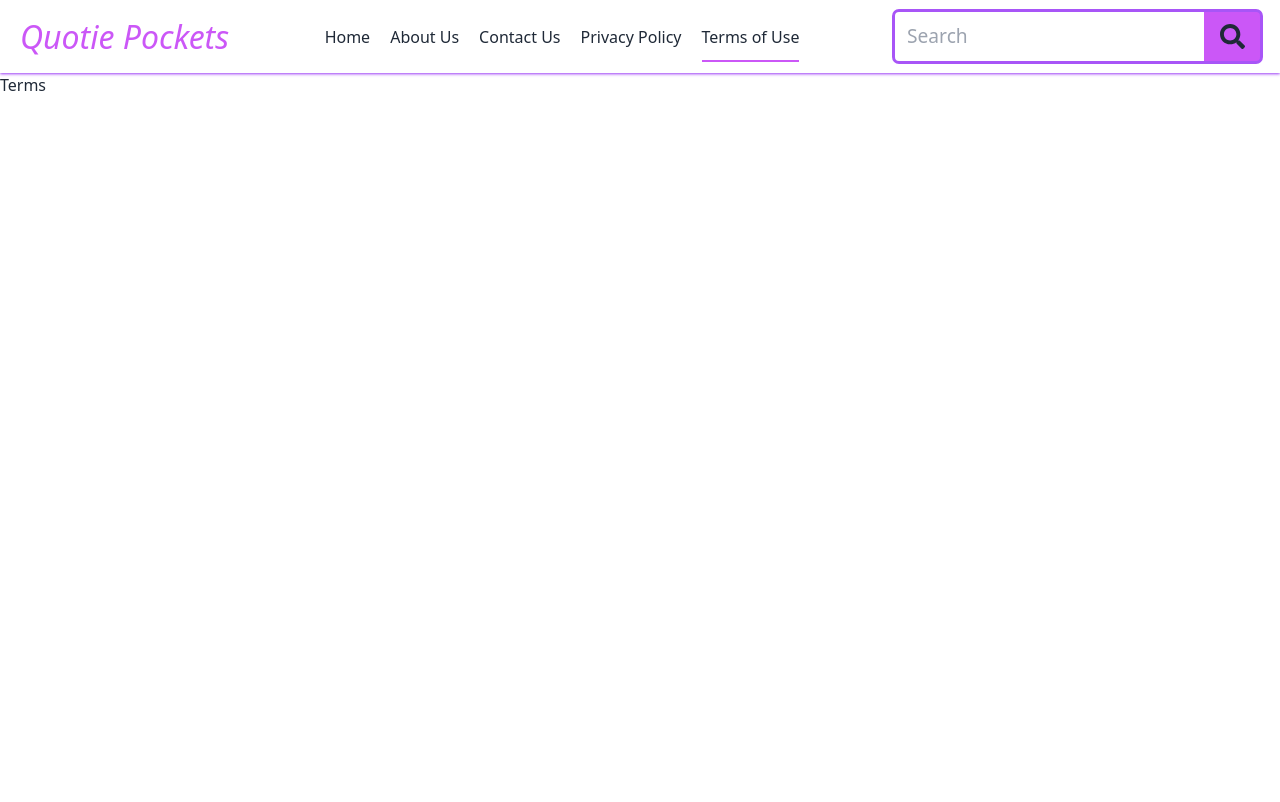
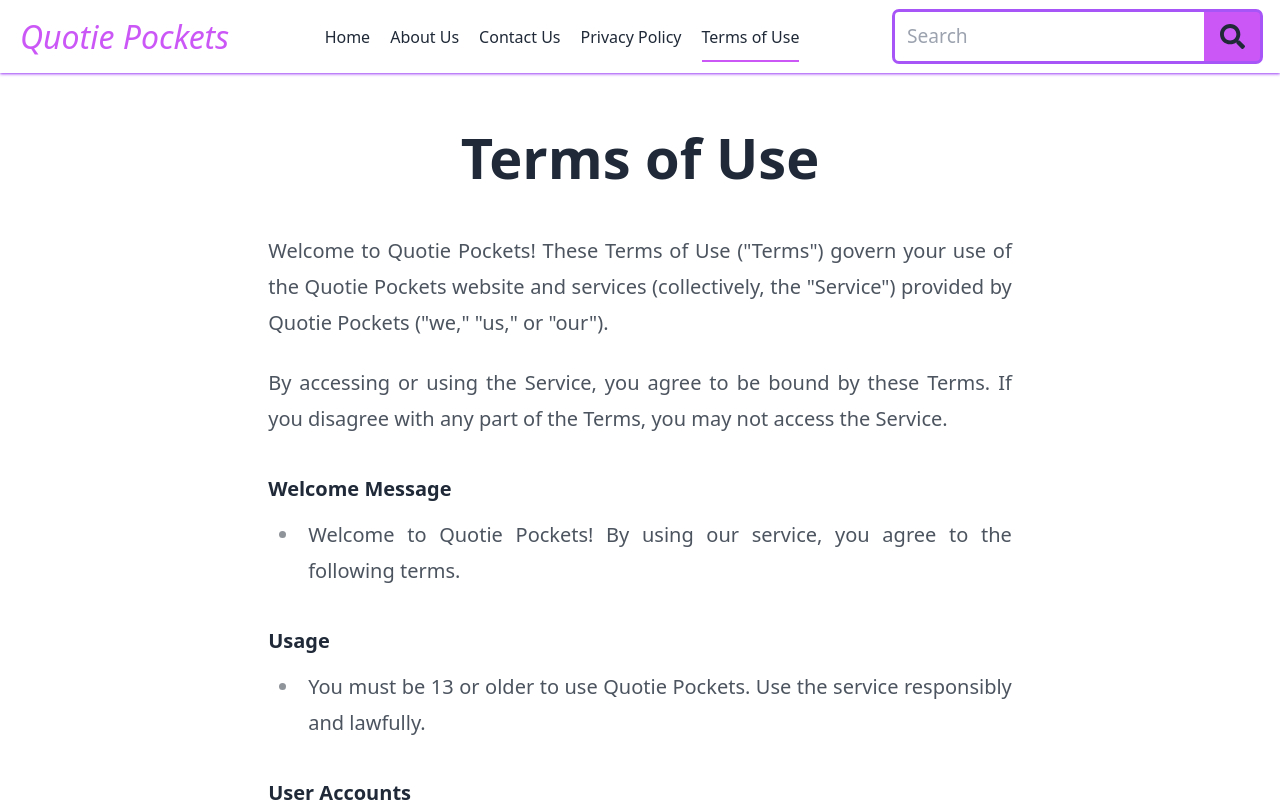
Before and after one commit to VikasMeshram2708/Quotie-Pockets, a React app: page /terms-of-use in a window 1280 px wide. Shown: the top 802 px of the page. Built offline with nearby package versions, Linux system fonts and the light colour scheme; the HTML template or start-up script is replaced by a standard one.

Commit message:
:white_check_mark: Created terms of use page.

```diff
--- a/src/page/Terms.tsx
+++ b/src/page/Terms.tsx
@@ -1,5 +1,80 @@
 export default function Terms() {
+  const data = [
+    {
+      section: "Welcome Message",
+      content:
+        "Welcome to Quotie Pockets! By using our service, you agree to the following terms.",
+    },
+    {
+      section: "Usage",
+      content:
+        "You must be 13 or older to use Quotie Pockets. Use the service responsibly and lawfully.",
+    },
+    {
+      section: "User Accounts",
+      content:
+        "Keep your account information accurate and secure. You're responsible for all activities under your account.",
+    },
+    {
+      section: "Intellectual Property",
+      content:
+        "We own Quotie Pockets' content and functionality. You retain ownership of your content but grant us a license to use it on the platform.",
+    },
+    {
+      section: "Prohibited Activities",
+      content:
+        "Don't violate laws or third-party rights, disrupt the service, or access others' accounts.",
+    },
+    {
+      section: "Disclaimer",
+      content:
+        "Quotie Pockets is provided as-is, with no warranties about accuracy or completeness of content.",
+    },
+    {
+      section: "Limitation of Liability",
+      content:
+        "We're not liable for indirect, incidental, or consequential damages arising from your use of Quotie Pockets.",
+    },
+    {
+      section: "Changes to Terms",
+      content:
+        "We may update these terms; major changes will be notified 30 days in advance.",
+    },
+    {
+      section: "Governing Law",
+      content: "These terms are governed by the laws of [Your Jurisdiction].",
+    },
+    {
+      section: "Contact Us",
+      content:
+        "If you have questions, reach out to us.",
+    },
+  ];
   return (
-    <div>Terms</div>
-  )
+    <section className="prose lg:prose-xl text-justify mt-14 mx-auto">
+      <h1 className="text-center">Terms of Use</h1>
+      <p>
+        Welcome to Quotie Pockets! These Terms of Use ("Terms") govern your use
+        of the Quotie Pockets website and services (collectively, the "Service")
+        provided by Quotie Pockets ("we," "us," or "our").
+      </p>
+      <p>
+        By accessing or using the Service, you agree to be bound by these Terms.
+        If you disagree with any part of the Terms, you may not access the
+        Service.
+      </p>
+      <div>
+        {data?.map((item) => {
+          return (
+            <div>
+              <h4>{item?.section}</h4>
+              <ul>
+                <li>{item?.content}</li>
+              </ul>
+            </div>
+          );
+        })}
+      </div>
+    </section>
+  );
 }
```
